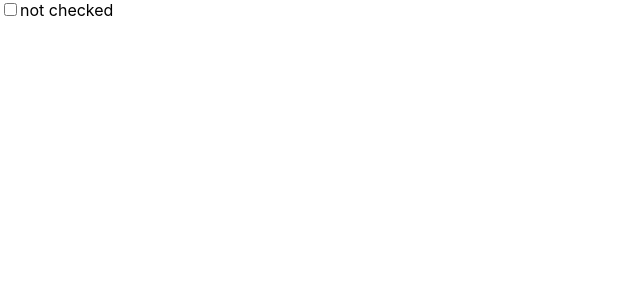
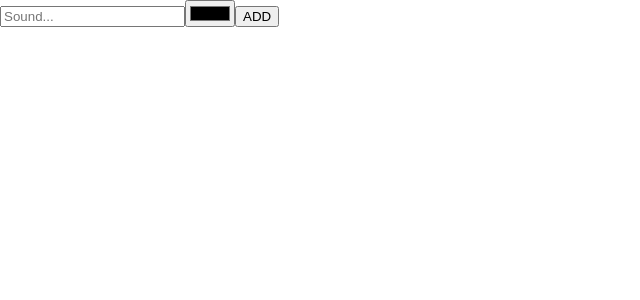
Before and after one commit to emmadickenson2/linkedin-learning, a React (Create React App) app in the folder hooks_practice/react-hooks/: page / in a window 1280 px wide. Shown: the top 300 px of the page, without its empty margins (0-640 px from the left). Built offline with nearby package versions, Linux system fonts and the light colour scheme.

Commit message:
practice with useRef

```diff
--- a/hooks_practice/react-hooks/src/index.js
+++ b/hooks_practice/react-hooks/src/index.js
@@ -1,22 +1,31 @@
-import React, {useReducer} from 'react';
+import React, { useRef } from 'react';
 import ReactDOM from 'react-dom/client';
 import './index.css';
 
+
 function App() {
-  const [checked, toggle] = useReducer(
-    (checked) => !checked,
-    false
-  );
+  const sound = useRef();
+  const color = useRef();
+
+  const submit = (e) => {
+    e.preventDefault();
+    const soundVal = sound.current.value;
+    const colorVal = color.current.value;
+    alert(`${soundVal} sounds like ${colorVal}`)
+    sound.current.value="";
+    color.current.value=""
+  }
 
   return (
-    <>
+    <form onSubmit={submit}>
       <input
-        type="checkbox"
-        value={checked}
-        onChange={toggle}
+        ref={sound}
+        type="text"
+        placeholder="Sound..."
       />
-      {checked ? "checked" : "not checked"}
-    </>
+      <input ref={color} type="color"/>
+      <button>ADD</button>
+    </form>
   )
 }
 
```
